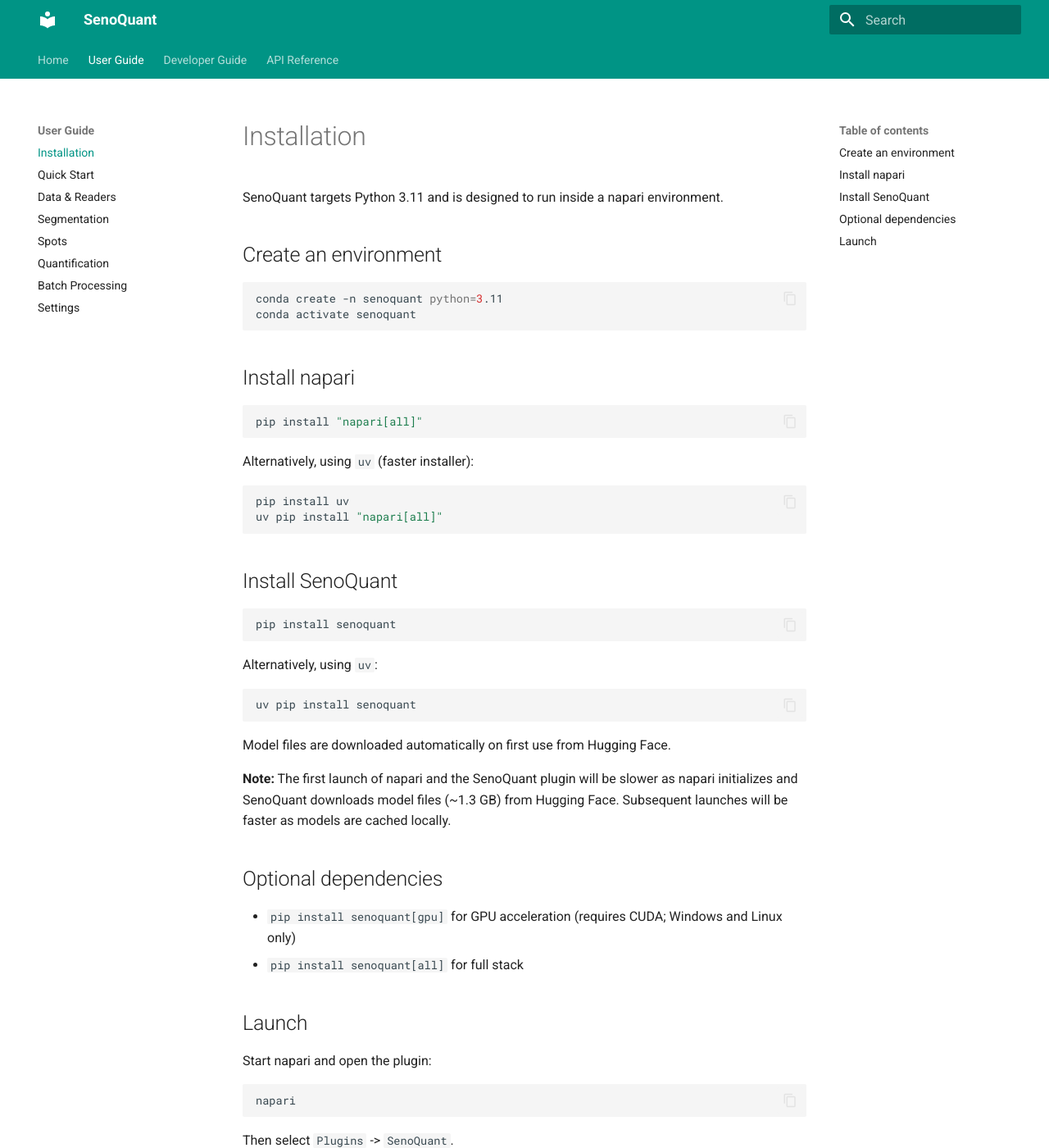
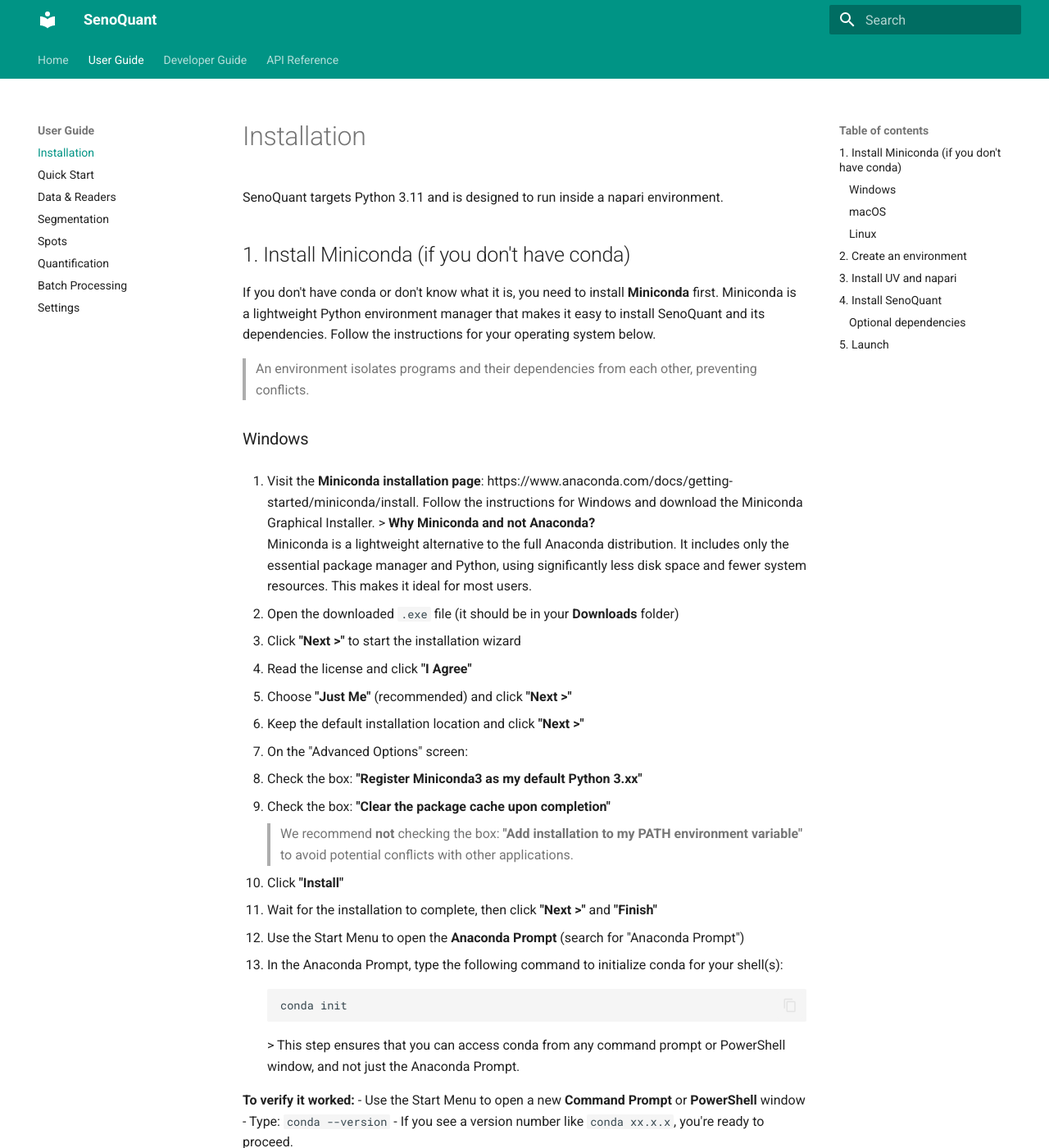
Before and after one commit to HaamsRee/senoquant, an MkDocs documentation site: the page built from docs/user/installation.md, in a window 1280 px wide and 1400 px high. Shown: the whole window at 82% size. Built offline with MkDocs 1.6.1 and Material for MkDocs 9.7.7, drawn with Linux system fonts in a browser that asks for light colours; some of the changed text lies outside the part shown.

Commit message:
docs: default to UV installation due to pip dependency resolution issues

````diff
--- a/docs/user/installation.md
+++ b/docs/user/installation.md
@@ -2,53 +2,109 @@
 
 SenoQuant targets Python 3.11 and is designed to run inside a napari environment.
 
-## Create an environment
+## 1. Install Miniconda (if you don't have conda)
+
+If you don't have conda or don't know what it is, you need to install **Miniconda** first. Miniconda is a lightweight Python environment manager that makes it easy to install SenoQuant and its dependencies. Follow the instructions for your operating system below.
+> An environment isolates programs and their dependencies from each other, preventing conflicts.
+
+### Windows
+
+1. Visit the **Miniconda installation page**: https://www.anaconda.com/docs/getting-started/miniconda/install. Follow the instructions for Windows and download the Miniconda Graphical Installer.
+    > **Why Miniconda and not Anaconda?**
+    Miniconda is a lightweight alternative to the full Anaconda distribution. It includes only the essential package manager and Python, using significantly less disk space and fewer system resources. This makes it ideal for most users.
+
+2. Open the downloaded `.exe` file (it should be in your **Downloads** folder)
+3. Click **"Next >"** to start the installation wizard
+4. Read the license and click **"I Agree"**
+5. Choose **"Just Me"** (recommended) and click **"Next >"**
+6. Keep the default installation location and click **"Next >"**
+7. On the "Advanced Options" screen:
+   - Check the box: **"Register Miniconda3 as my default Python 3.xx"**
+   - Check the box: **"Clear the package cache upon completion"**
+   > We recommend **not** checking the box: **"Add installation to my PATH environment variable"** to avoid potential conflicts with other applications.
+   - Click **"Install"**
+8. Wait for the installation to complete, then click **"Next >"** and **"Finish"**
+9. Use the Start Menu to open the **Anaconda Prompt** (search for "Anaconda Prompt")
+10. In the Anaconda Prompt, type the following command to initialize conda for your shell(s):
+    ```bash
+    conda init
+    ```
+    > This step ensures that you can access conda from any command prompt or PowerShell window, and not just the Anaconda Prompt.
+
+**To verify it worked:**
+- Use the Start Menu to open a new **Command Prompt** or **PowerShell** window
+- Type: `conda --version`
+- If you see a version number like `conda xx.x.x`, you're ready to proceed.
+
+### macOS
+
+**Under construction**
+
+### Linux
+
+**Under construction**
+
+## 2. Create an environment
+In your terminal (Command Prompt/PowerShell on Windows, Terminal on macOS/Linux), create and activate a new conda environment with Python 3.11.
+Copy and paste the following command into your terminal:
 
 ```bash
 conda create -n senoquant python=3.11
+```
+
+Hit Enter.
+When prompted to proceed, type `y` and press Enter.
+Next, activate the environment:
+
+```bash
 conda activate senoquant
 ```
 
-## Install napari
+You should see `(senoquant)` at the beginning of your terminal prompt, indicating that the environment is active.
 
-```bash
-pip install "napari[all]"
-```
+## 3. Install UV and napari
 
-Alternatively, using `uv` (faster installer):
+We strongly recommend using `uv` instead of `pip` because standard pip often has difficulty solving complex dependencies. `uv` is also *much* faster.
 
 ```bash
 pip install uv
 uv pip install "napari[all]"
 ```
 
-## Install SenoQuant
+Alternatively, using standard `pip`:
+
+```bash
+pip install "napari[all]"
+```
+
+## 4. Install SenoQuant
+
+```bash
+uv pip install senoquant
+```
+
+Alternatively, using standard `pip` (not recommended. This might be fine for napari, but often fails for SenoQuant):
 
 ```bash
 pip install senoquant
 ```
 
-Alternatively, using `uv`:
-
-```bash
-uv pip install senoquant
-```
-
 Model files are downloaded automatically on first use from Hugging Face.
 
-**Note:** The first launch of napari and the SenoQuant plugin will be slower as napari initializes and SenoQuant downloads model files (~1.3 GB) from Hugging Face. Subsequent launches will be faster as models are cached locally.
+> The first launch of napari and the SenoQuant plugin will be slower as napari initializes and SenoQuant downloads model files (a few GBs) from Hugging Face. Subsequent launches will be faster as models are cached locally.
 
-## Optional dependencies
+### Optional dependencies
 
-- `pip install senoquant[gpu]` for GPU acceleration (requires CUDA; Windows and Linux only)
-- `pip install senoquant[all]` for full stack
+- `uv pip install senoquant[gpu]` for GPU acceleration (requires CUDA; Windows and Linux only)
+- `uv pip install senoquant[all]` for full stack
 
-## Launch
+## 5. Launch
 
-Start napari and open the plugin:
+Start napari from your terminal:
 
 ```bash
 napari
 ```
+> Make sure the terminal remains open while using napari to keep it running. The terminal also displays useful info/warning/error messages.
 
-Then select `Plugins` -> `SenoQuant`.
+Then select `Plugins` -> `SenoQuant` to launch SenoQuant.
````
